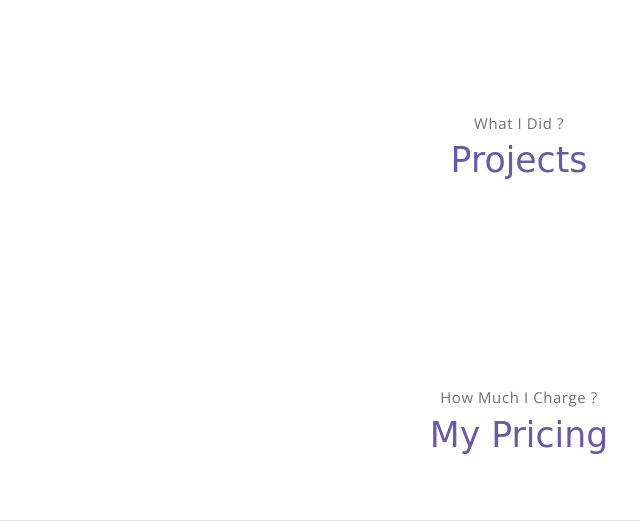
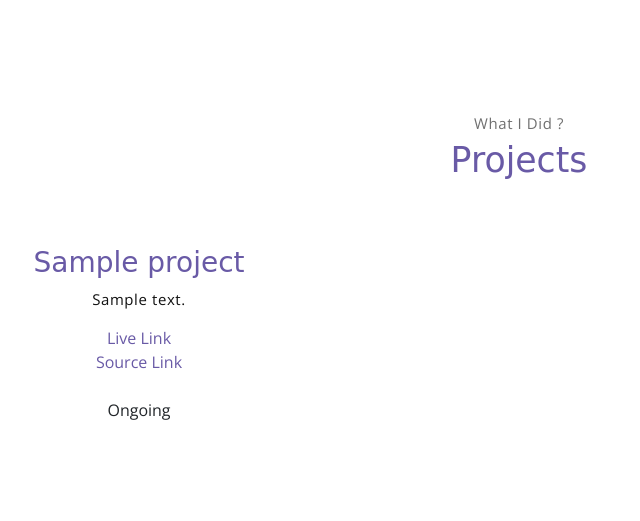
Before and after one commit to arshia-rgh/personal_portfolio, a Django app: page / in a window 1280 px wide. Shown: the part 1747-2268 px from the top of the page, without its empty margins (121-761 px from the left). Run offline with Django 5.2, Linux system fonts and the light colour scheme; tables that the repository leaves empty hold one stand-in row (values such as "Sample post"); grey boxes marked "Sample" are stand-in pictures; some libraries are stand-ins or nearby versions; some web fonts are replaced.

Commit message:
completed projects section

```diff
--- a/core/templates/core/index.html
+++ b/core/templates/core/index.html
@@ -135,8 +135,8 @@
                                 <span class="portfolio-card-caption">
                                     <h3>{{ project.name }}</h3>
                                         <p class="font-weight-normal">{{ project.description }}</p>
-                                    <a href="{{ project.live_link }}">Live Link</a>
-                                    <a href="{{ project.source_link }}">Source Link</a>
+                                    <a href="{{ project.live_link }}">Live Link</a><br>
+                                    <a href="{{ project.source_link }}">Source Link</a><br><br>
                                     {{ project.status }}
                                 </span>
                         </span>
--- a/core/views.py
+++ b/core/views.py
@@ -4,12 +4,15 @@ from django import views
 from django.http import FileResponse
 from django.shortcuts import render
 
-from core.models import Skill
+from core.models import Skill, Project
 
 
 def test_view(request):
     skills = Skill.objects.all()
-    return render(request, "core/index.html", context={"skills": skills})
+    projects = Project.objects.all()
+    return render(
+        request, "core/index.html", context={"skills": skills, "projects": projects}
+    )
 
 
 class DownloadCView(views.View):
```
